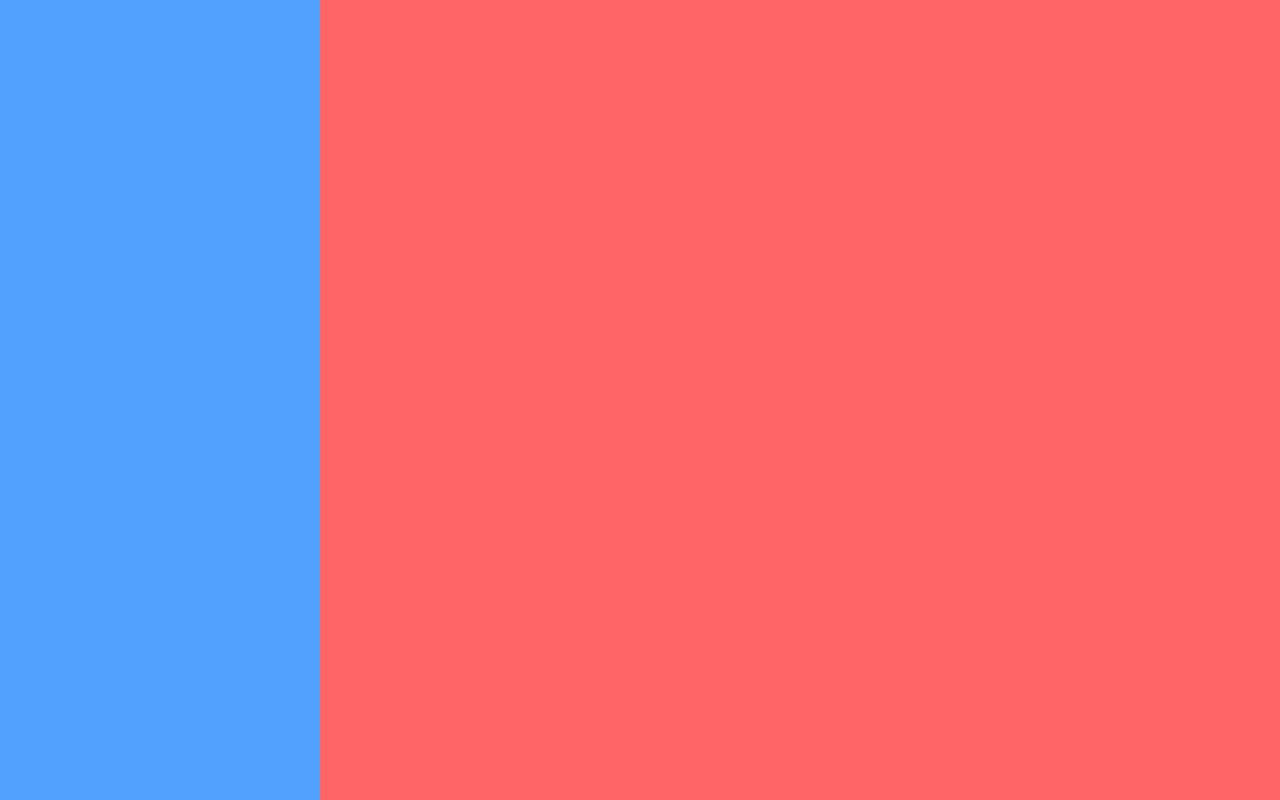
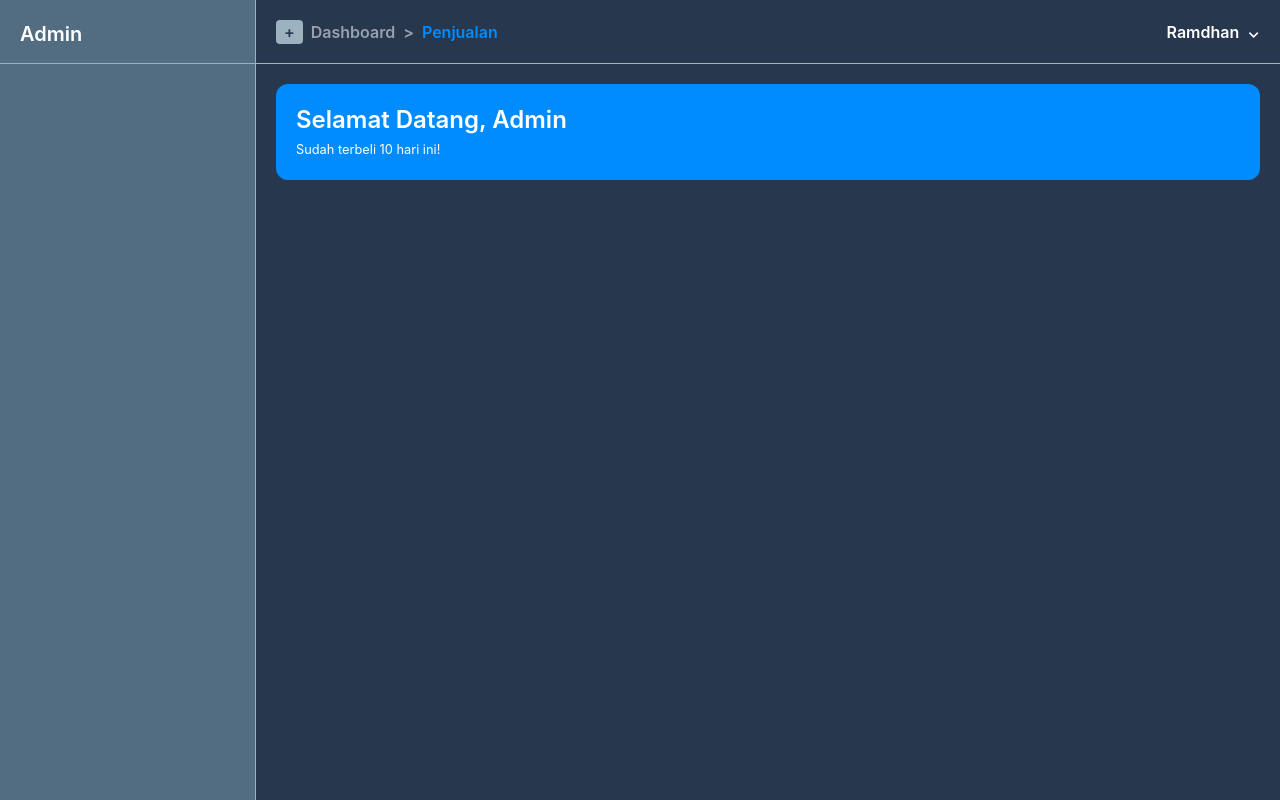
Before and after one commit to RAMDHAN-MQ/react-admin-dashboard, a React (Vite) app: page / in a window 1280 px wide. Built offline with nearby package versions, Linux system fonts and the light colour scheme.

Commit message:
add: pembuatan ui untuk sidebar dan main content

```diff
--- a/src/App.tsx
+++ b/src/App.tsx
@@ -1,8 +1,36 @@
 export default function App() {
   return (
     <div className="flex h-screen">
-      <div className="siderbar bg-blue-400 w-80"></div>
-      <div className="main bg-red-400 flex-1"></div>
+      <div className="side-kiri bg-tema-3 w-64 border-r border-r-tema-2">
+        <div className="nav border-b border-b-tema-2 h-16 p-5">
+          <span className="text-xl font-semibold text-white">Admin</span>
+        </div>
+      </div>
+      <div className="side-kanan bg-tema-4 flex-1">
+        <div className="nav border-b border-b-tema-2 flex items-center justify-between h-16 p-5">
+          <div className="nav-kiri flex gap-2 items-center font-semibold">
+            <button className="text-tema-4 cursor-pointer bg-tema-2 px-2 py-0 rounded">
+              +
+            </button>
+            <span className="text-gray-400">Dashboard</span>
+            <span className="text-gray-400">&gt;</span>
+            <span className="text-primary">Penjualan</span>
+          </div>
+          <div className="nav-kanan flex gap-2 items-center font-semibold text-white">
+            <button className="flex items-center gap-2 cursor-pointer">
+              <span>Ramdhan</span>
+              <span className="">&#x2304;</span>
+            </button>
+          </div>
+        </div>
+
+        <div className="content p-5">
+          <div className="welcome-banner bg-primary rounded-xl p-5 text-white">
+            <h1 className="text-2xl font-semibold">Selamat Datang, Admin</h1>
+            <small>Sudah terbeli 10 hari ini!</small>
+          </div>
+        </div>
+      </div>
     </div>
   );
 }
--- a/src/index.css
+++ b/src/index.css
@@ -1 +1,9 @@
 @import "tailwindcss";
+
+@theme {
+  --color-tema-1: #dde6ed;
+  --color-tema-2: #9db2bf;
+  --color-tema-3: #526d82;
+  --color-tema-4: #27374d;
+  --color-primary: #008BFF;
+}
```
